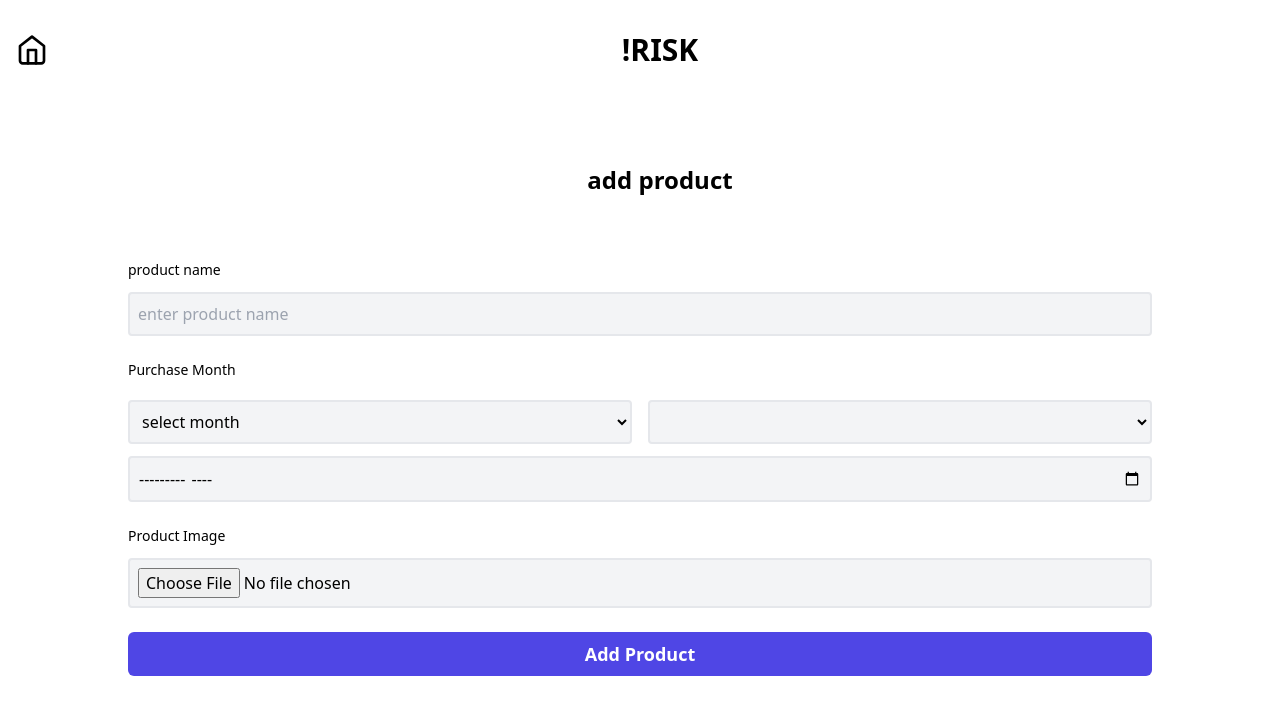
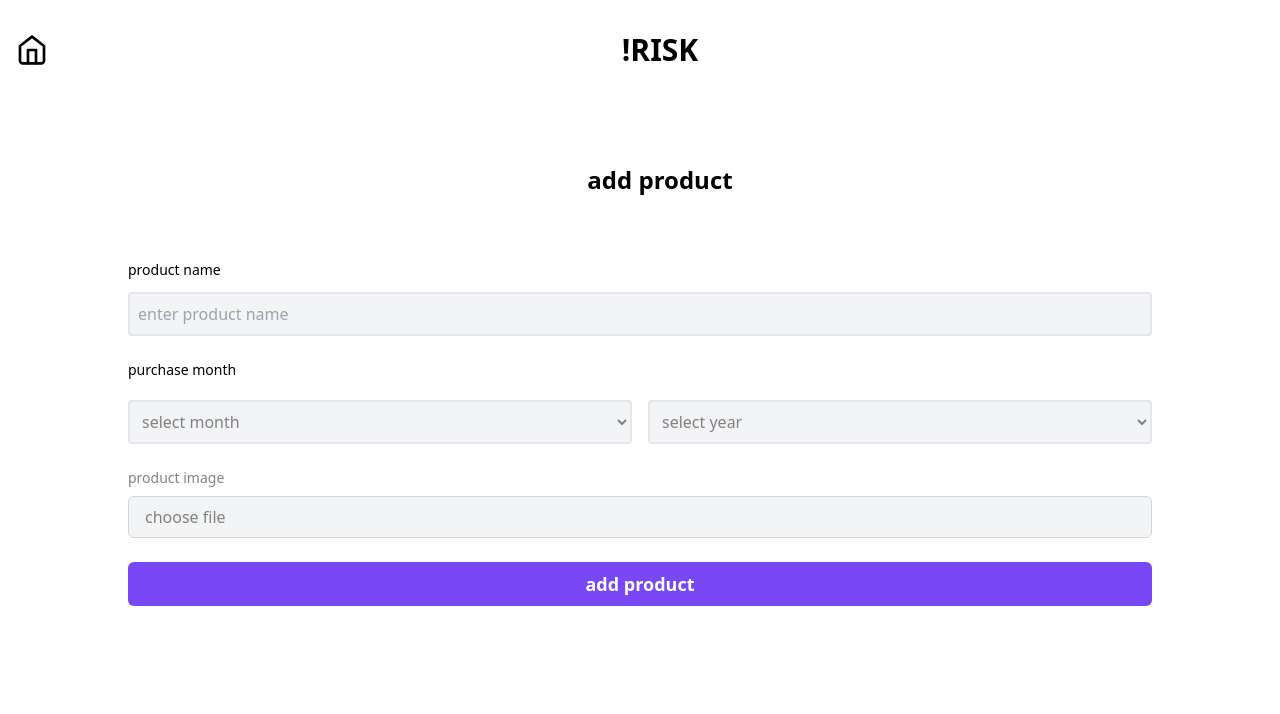
Before and after one commit to nikunjmathur08/not-RISK, a React (Vite) app in the folder frontend/: page / in a window 1280 px wide. Shown: the top 714 px of the page. Built offline with nearby package versions, Linux system fonts and the light colour scheme.

Commit message:
feat: final aesthetic changes to add product

```diff
--- a/frontend/src/pages/AddProduct.tsx
+++ b/frontend/src/pages/AddProduct.tsx
@@ -72,7 +72,7 @@ function AddProduct() {
               id="productName"
               name="productName"
               placeholder="enter product name"
-              className="mt-3 w-full border-2 rounded bg-gray-100 p-2"
+              className="mt-3 w-full border-2 rounded bg-gray-100 p-2 focus:outline-none focus:ring-2 focus:ring-violet-700"
             />
           </div>
 
@@ -82,14 +82,14 @@ function AddProduct() {
               htmlFor="purchaseDate"
               className="block text-sm font-medium"
             >
-              Purchase Month
+              purchase month
             </label>
             <div className='mt-2 flex space-x-4'>
               <select
                 id='monthPicker'
                 value={selectedMonth}
                 onChange={(e) => setSelectedMonth(e.target.value)}
-                className='mt-3 w-full border-2 rounded bg-gray-100 p-2'
+                className='mt-3 w-full border-2 text-gray-700 rounded bg-gray-100 p-2 focus:outline-none focus:ring-2 focus:ring-violet-700'
               >
                 <option value="">select month</option>
                 {months.map((month, index) => (
@@ -102,43 +102,50 @@ function AddProduct() {
                 id="yearPicker"
                 value={selectedYear}
                 onChange={(e) => setSelectedYear(e.target.value)}
-                className="mt-3 w-full border-2 rounded bg-gray-100 p-2"
+                className="mt-3 w-full border-2 text-gray-700 rounded bg-gray-100 p-2 focus:outline-none focus:ring-2 focus:ring-violet-700"
               >
-
+                <option value="">select year</option>
+                {years.map((year, index) => (
+                  <option key={index} value={year}>
+                    {year}
+                  </option>
+                ))}
               </select>
             </div>
-            <input
-              type="month"
-              id="purchaseDate"
-              name="purchaseDate"
-              className="mt-3 w-full border-2 rounded bg-gray-100 p-2"
-            />
           </div>
 
           {/* Product Image */}
           <div>
               <label
                 htmlFor="productImage"
-              className="block text-sm font-medium"
+                className="block text-sm font-medium text-gray-700"
               >
-              Product Image
+                product image
+              </label>
+              <div className="mt-2">
+                <label
+                  htmlFor="productImage"
+                  className="block w-full cursor-pointer py-2 px-4 border border-gray-300 rounded-md bg-gray-100 text-gray-700 hover:bg-gray-200 focus:outline-none focus:ring-2 focus:ring-indigo-500"
+                >
+                  choose file
                 </label>
                 <input
                   type="file"
                   id="productImage"
                   name="productImage"
                   accept="image/*"
-              className="mt-3 w-full border-2 rounded bg-gray-100 p-2"
+                  className="sr-only"
                 />
+              </div>
           </div>
 
           {/* Submit Button */}
           <div className="flex justify-center">
             <button
               type="submit"
-              className="w-full bg-indigo-600 text-white py-2 px-4 rounded-md text-lg font-semibold hover:bg-indigo-700 focus:ring-2 focus:ring-offset-2 focus:ring-indigo-500"
+              className="w-full bg-violet-700 text-white py-2 px-4 rounded-md text-lg font-semibold hover:bg-violet-800 focus:ring-2 focus:ring-offset-2 focus:ring-indigo-500"
             >
-              Add Product
+              add product
             </button>
           </div>
         </form>
```
Lines whose indentation alone changed are shown as unchanged.
